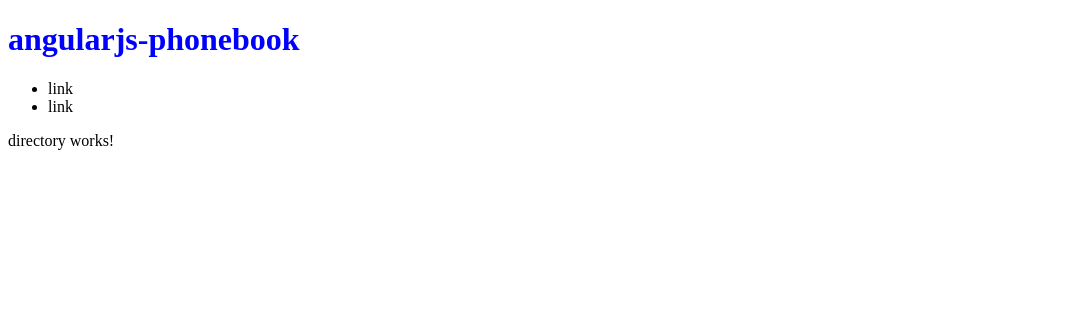
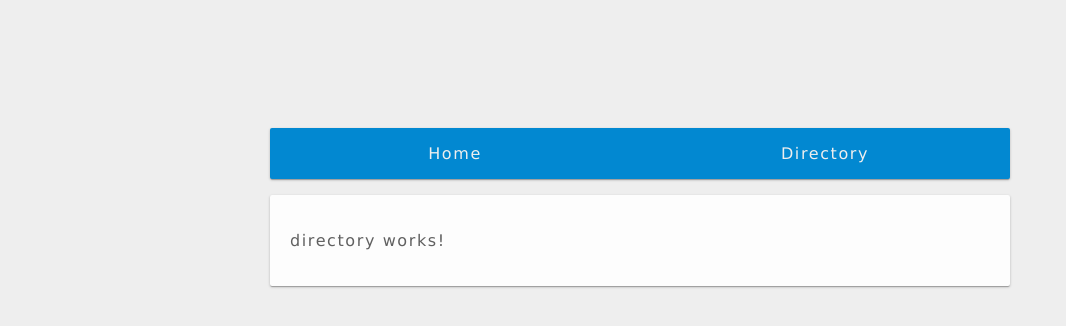
Before and after one commit to Syahirdev/angularjs-phonebook, an Angular app: page /directory in a window 1280 px wide. Shown: the top 326 px of the page, without its empty margins (0-1066 px from the left). Built offline with nearby package versions, Linux system fonts and the light colour scheme.

Commit message:
adding links + css
for links
$ <a routerLink="/">Home</a>

for css
edited in styles.css

```diff
--- a/src/app/app.component.html
+++ b/src/app/app.component.html
@@ -2,8 +2,8 @@
   <h1>{{ title }}</h1>
   <nav>
     <ul>
-      <li>link</li>
-      <li>link</li>
+      <li><a routerLink="/">Home</a></li>
+      <li><a routerLink="/directory">Directory</a></li>
     </ul>
   </nav>
 </header>
--- a/src/styles.css
+++ b/src/styles.css
@@ -1,4 +1,149 @@
 /* You can add global styles to this file, and also import other style files */
+body {
+  font-family: verdana;
+  letter-spacing: 0.1em;
+  color: #606060;
+  background: #eee;
+  padding: 20px;
+}
+
+h1,
+h2,
+h3 {
+  font-weight: normal;
+  margin-top: 0;
+}
+
 h1 {
-  color: blue;
+  text-indent: -10000px;
+  /* background: url(logo.png) no-repeat center bottom; */
+  background-size: 100%;
+  width: 140px;
+  height: 100px;
+  margin: 0 auto;
 }
+
+/* NAVBAR */
+
+nav {
+  width: 100%;
+  max-width: 740px;
+  margin: 0 auto;
+}
+
+nav ul {
+  padding: 0 !important;
+  background: #0288d1;
+  display: flex;
+  box-shadow: 0 1px 3px 0 rgba(0, 0, 0, 0.2), 0 1px 1px 0 rgba(0, 0, 0, 0.14),
+    0 2px 1px -1px rgba(0, 0, 0, 0.12);
+  border-radius: 2px;
+  margin-top: 0;
+}
+
+nav li {
+  flex-basis: 0;
+  flex-grow: 1;
+  list-style-type: none;
+}
+
+nav a {
+  text-align: center;
+  padding: 16px 0;
+  color: #eee;
+  display: block;
+  text-decoration: none;
+}
+
+nav a:hover {
+  background: #1298e1;
+}
+
+/* MAIN */
+
+#main {
+  background: #fdfdfd;
+  padding: 20px;
+  box-shadow: 0 1px 3px 0 rgba(0, 0, 0, 0.2), 0 1px 1px 0 rgba(0, 0, 0, 0.14),
+    0 2px 1px -1px rgba(0, 0, 0, 0.12);
+  border-radius: 2px;
+  width: 100%;
+  max-width: 740px;
+  box-sizing: border-box;
+  margin: 0 auto;
+}
+
+#filter {
+  padding: 12px;
+  background: #e7e7e7;
+  border-radius: 2px;
+  line-height: 30px;
+}
+
+#filter input {
+  padding: 8px;
+  width: 300px;
+  border: 1px solid #d4d4d4;
+  border-radius: 2px;
+  float: right;
+}
+
+#filter:after {
+  content: "";
+  display: block;
+  clear: both;
+}
+
+#ninja-listing li {
+  padding: 16px 0;
+  border-bottom: 1px solid #e4e4e4;
+}
+
+.single-ninja span {
+  display: inline-block;
+  border-radius: 2px;
+  font-size: 14px;
+  text-transform: uppercase;
+  padding: 8px !important;
+}
+
+.single-ninja h3 {
+  padding: 4px;
+  font-size: 20px;
+  margin-left: 20px;
+  display: inline-block;
+}
+
+.single-ninja div {
+  float: right;
+  margin-right: 10px;
+  line-height: 20px;
+  cursor: pointer;
+}
+
+#add-ninja {
+  margin-top: 30px;
+  background: #e7e7e7;
+  padding: 10px;
+  border-radius: 2px;
+}
+
+#add-ninja input {
+  display: inline-block;
+  padding: 10px;
+  border-radius: 2px;
+  border: 1px solid #ddd;
+  width: 240px;
+}
+
+#add-ninja button {
+  background: #0288d1;
+  color: #eee;
+  padding: 8px 10px;
+  border: 0;
+  borader-radius: 2px;
+  font-size: 16px;
+  letter-spacing: 1px;
+  cursor: pointer;
+  float: right;
+}
```
